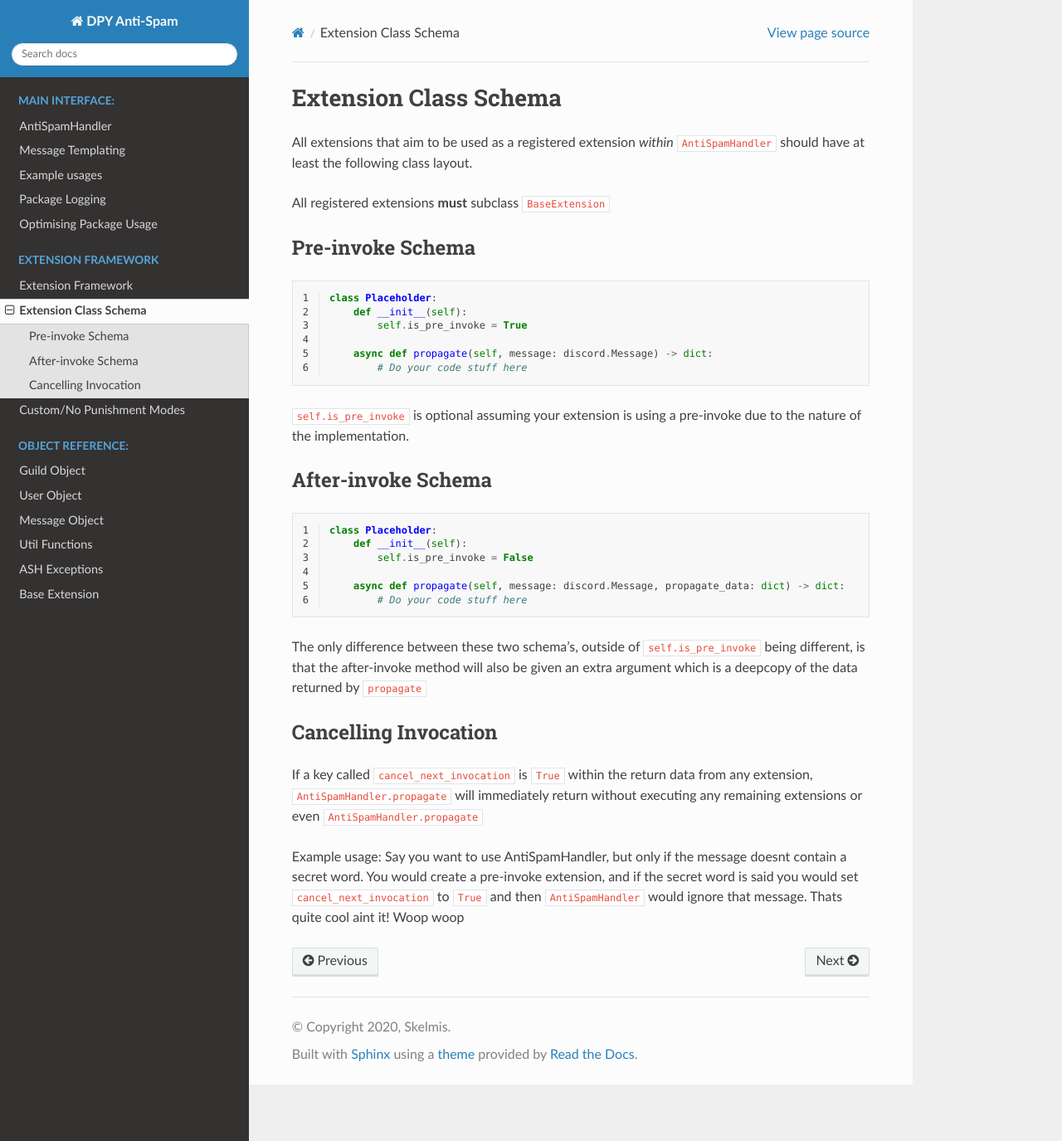
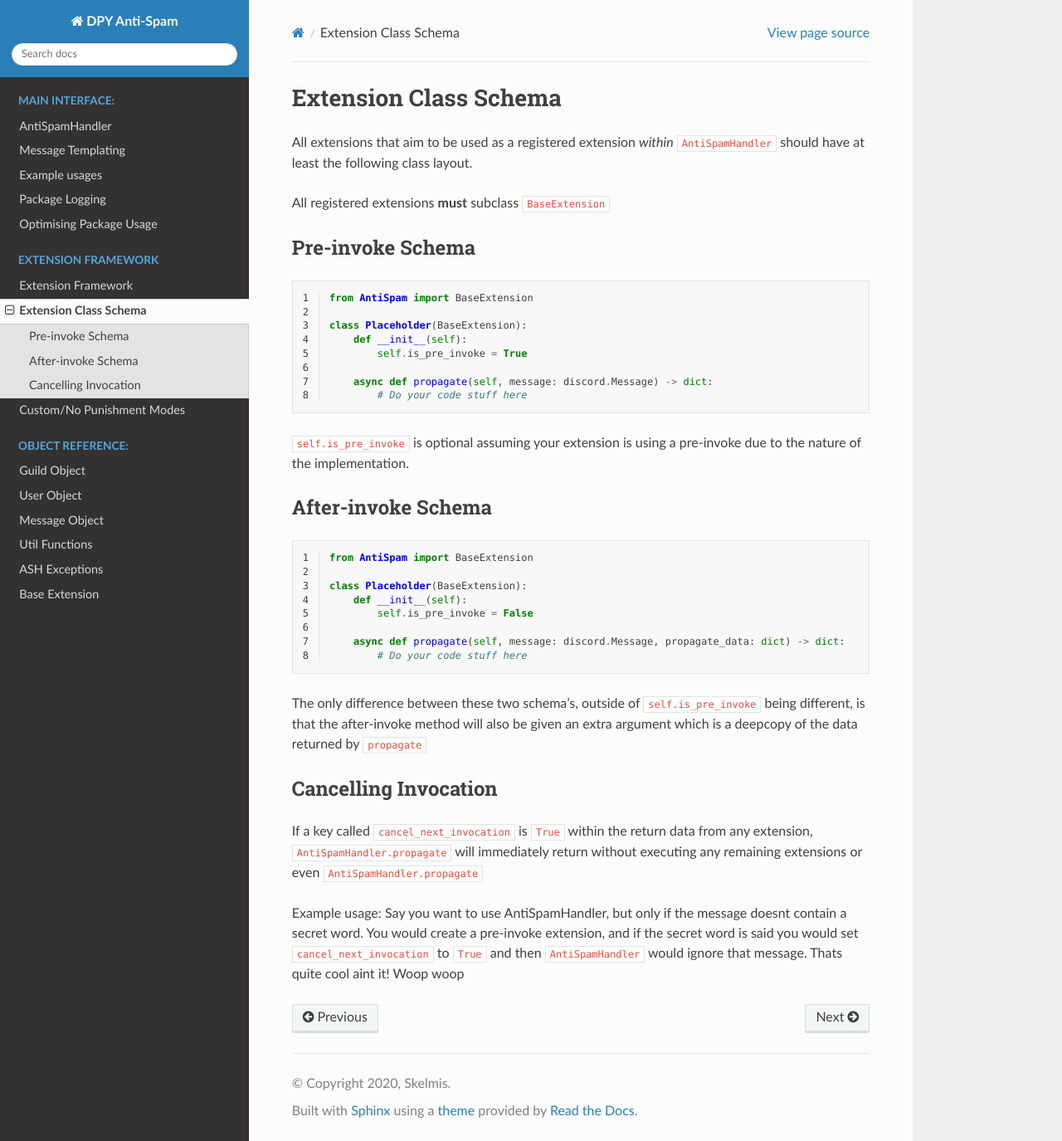
Before and after one commit to Skelmis/Discord-Anti-Spam, a Sphinx documentation site: the page built from docs/modules/ext/schema.rst, in a window 1280 px wide and 1375 px high. Shown: the whole window at 83% size. Built offline with Sphinx 7.4.7 and the Read the Docs theme 2.0.0, drawn with Linux system fonts in a browser that asks for light colours.

Commit message:
:memo: Update docs

```diff
--- a/docs/modules/ext/schema.rst
+++ b/docs/modules/ext/schema.rst
@@ -14,7 +14,9 @@ Pre-invoke Schema
 .. code-block:: python
     :linenos:
 
-    class Placeholder:
+    from AntiSpam import BaseExtension
+
+    class Placeholder(BaseExtension):
         def __init__(self):
             self.is_pre_invoke = True
 
@@ -30,7 +32,9 @@ After-invoke Schema
 .. code-block:: python
     :linenos:
 
-    class Placeholder:
+    from AntiSpam import BaseExtension
+
+    class Placeholder(BaseExtension):
         def __init__(self):
             self.is_pre_invoke = False
 
```
